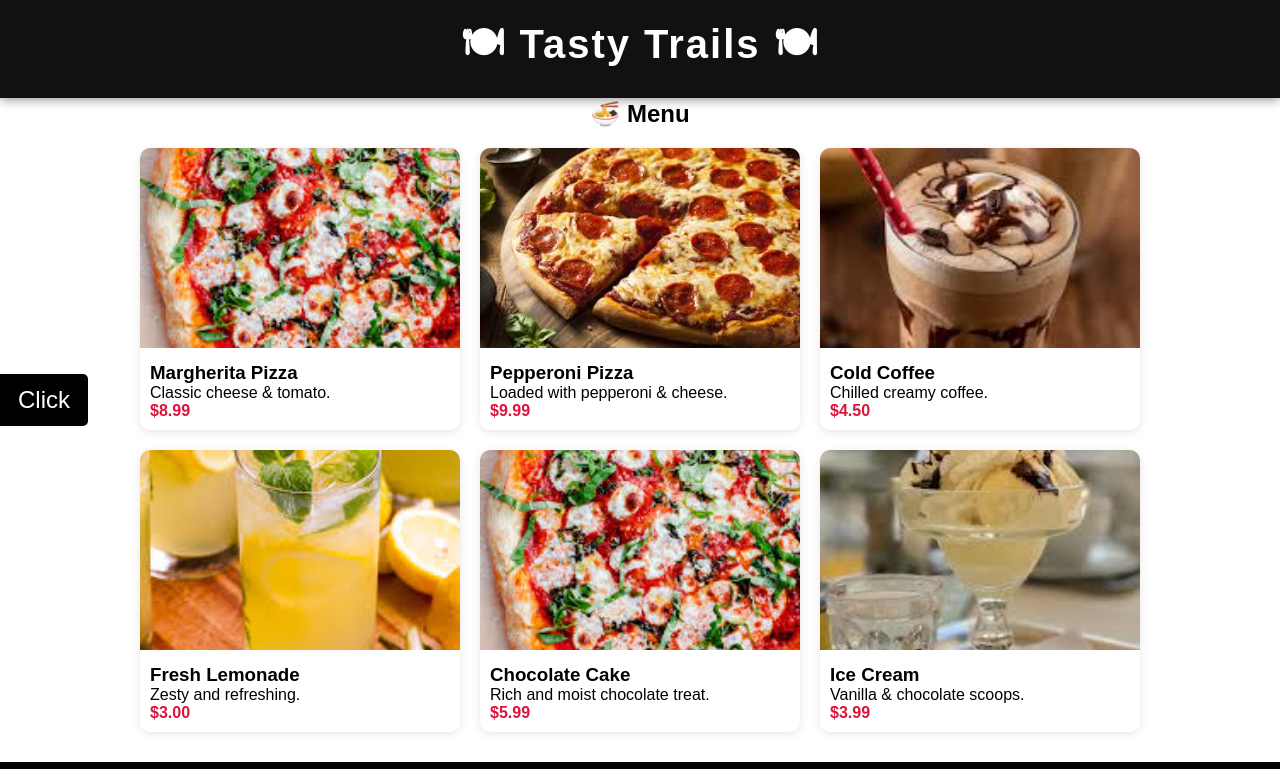
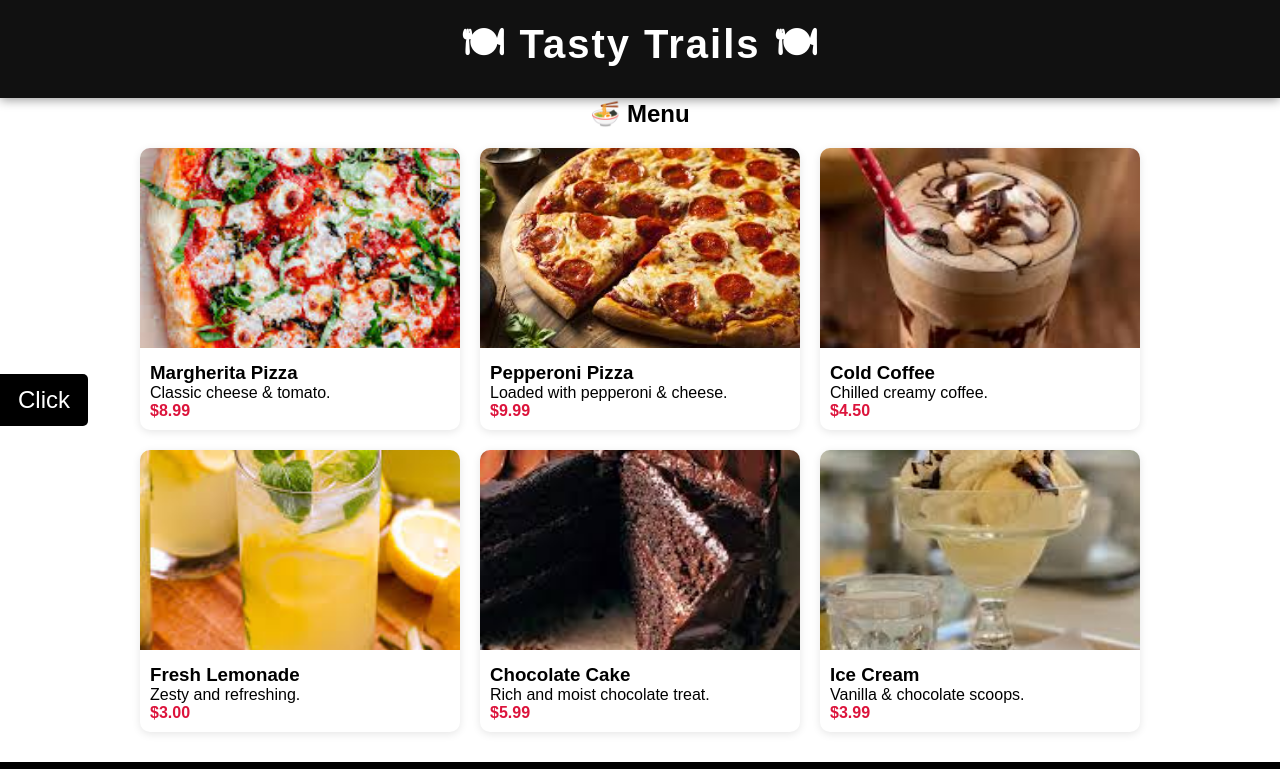
Before and after one commit to karshitha17/Tasty-Trails, a plain HTML site: page index.html in a window 1280 px wide. Shown: the top 769 px of the page. Drawn offline with Linux system fonts and the light colour scheme.

Commit message:
Update index.html

```diff
--- a/index.html
+++ b/index.html
@@ -317,7 +317,7 @@
     </div>
 
     <div class="menu-item dessert">
-      <img src="https://raw.githubusercontent.com/karshitha17/Tasty-Trails/main/Margherita.jpeg" alt="Dessert" onclick="openSlider('dessert', 0)">
+      <img src="https://raw.githubusercontent.com/karshitha17/Tasty-Trails/main/ChocolateCake.jpeg" alt="Dessert" onclick="openSlider('dessert', 0)">
       <div class="menu-info">
         <h3>Chocolate Cake</h3>
         <p>Rich and moist chocolate treat.</p>
```
